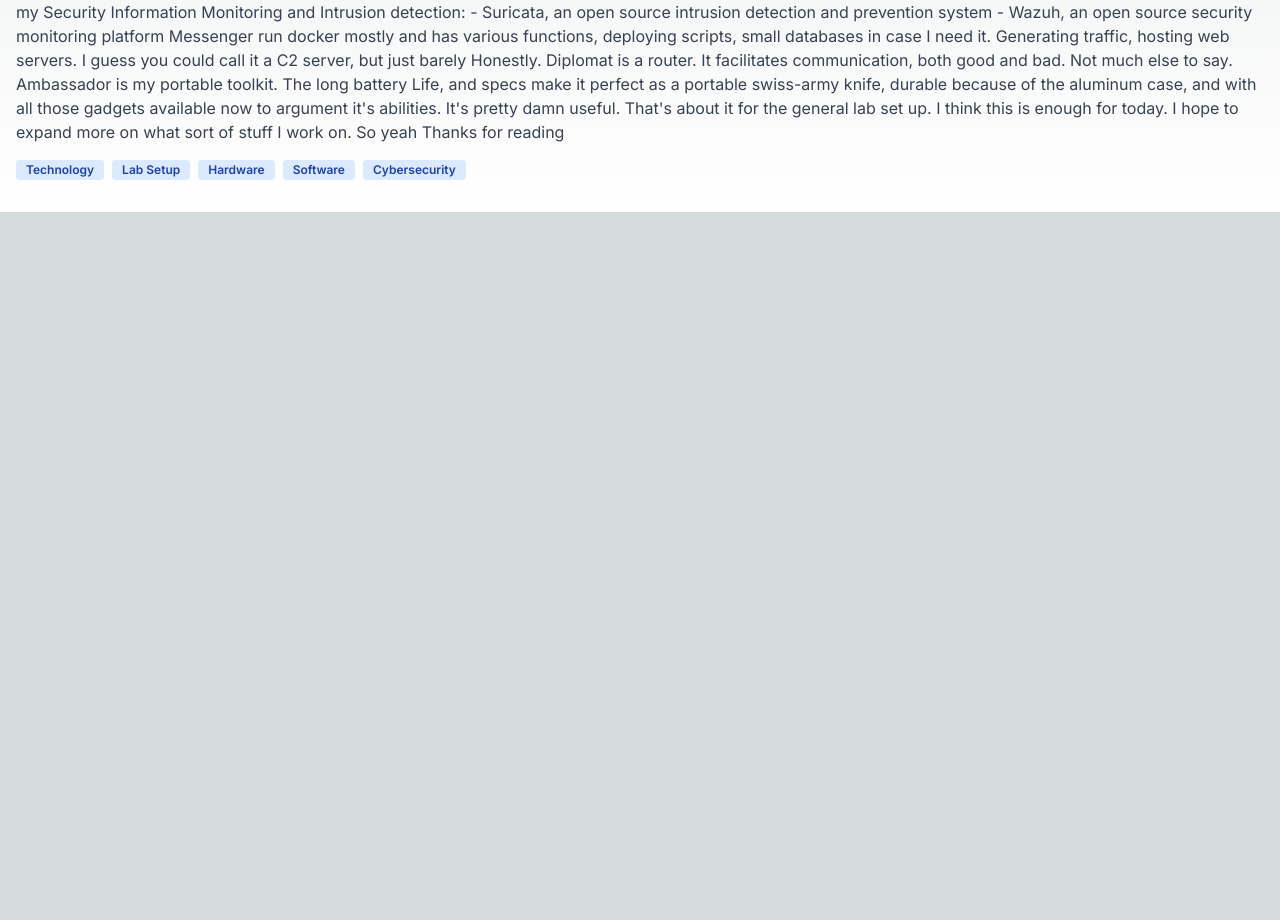
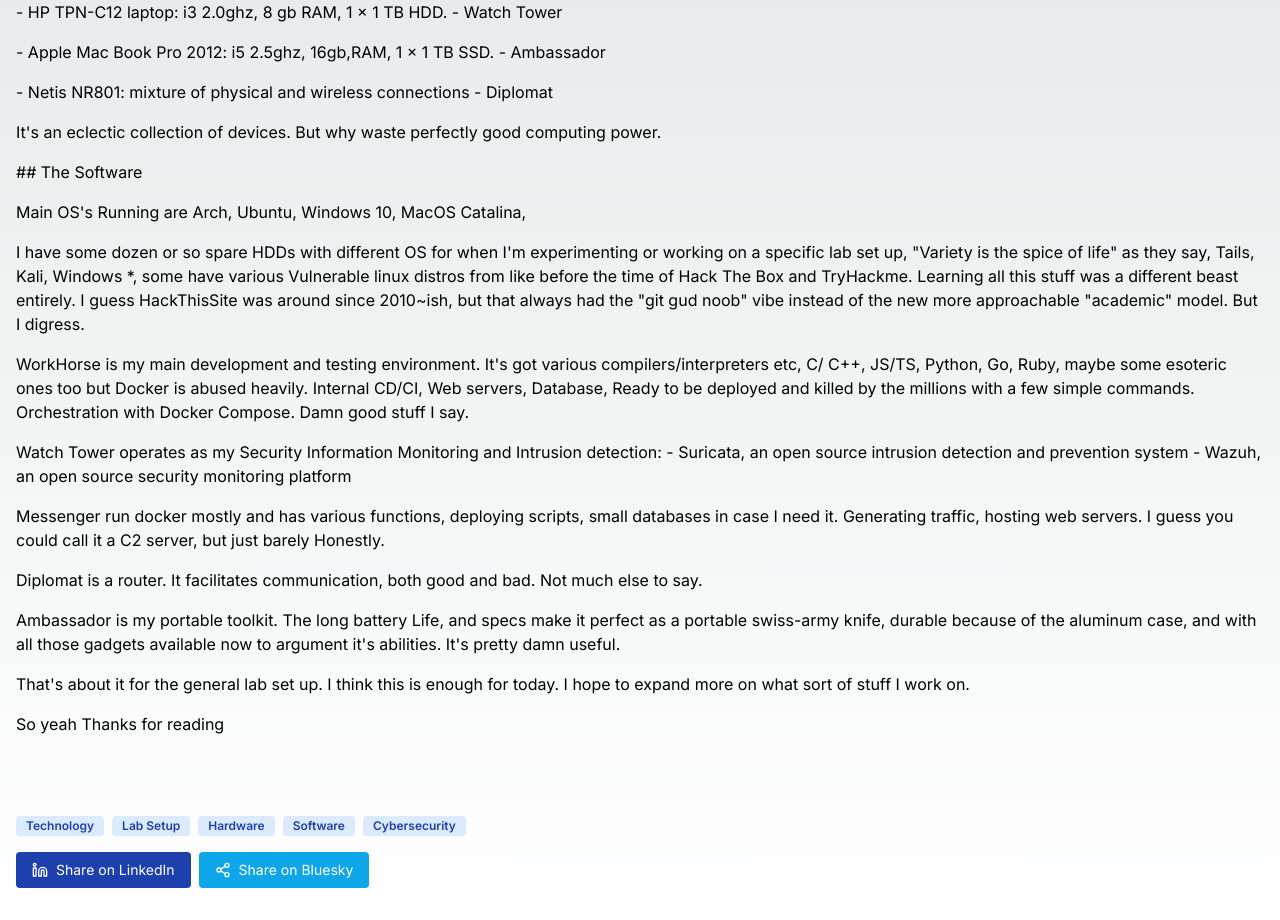
Before and after one commit to LordCat/lordcat.github.com, a Next.js app: page /blog/001 in a window 1280 px wide. Shown: the part 744-1664 px from the top of the page. Before the commit the page ends 956 px from the top, so only its background shows below. Built offline with nearby package versions, Linux system fonts and the light colour scheme.

Commit message:
Deployment Test 3

```diff
--- a/src/app/blog/[id]/ClientBlogPost.tsx
+++ b/src/app/blog/[id]/ClientBlogPost.tsx
@@ -3,6 +3,7 @@
 import React from 'react';
 import Image from 'next/image';
 import Link from 'next/link';
+import { Linkedin, Share2 } from 'lucide-react';
 
 interface BlogEntry {
   id: string;
@@ -15,6 +16,28 @@
 }
 
 const ClientBlogPost: React.FC<{ entry: BlogEntry }> = ({ entry }) => {
+  const formatContent = (content: string) => {
+    return content.split('\n\n').map((paragraph, index) => (
+      <p key={index} className="mb-4">{paragraph}</p>
+    ));
+  };
+
+  const getShareUrl = () => {
+    return `${window.location.origin}/blog/${entry.id}`;
+  };
+
+  const shareOnLinkedIn = () => {
+    const url = getShareUrl();
+    const title = encodeURIComponent(entry.title);
+    window.open(`https://www.linkedin.com/shareArticle?mini=true&url=${url}&title=${title}`, '_blank');
+  };
+
+  const shareOnBluesky = () => {
+    const url = getShareUrl();
+    const text = encodeURIComponent(`Check out this blog post: ${entry.title}\n\n${url}`);
+    window.open(`https://bsky.app/intent/compose?text=${text}`, '_blank');
+  };
+
   return (
     <div className="container mx-auto px-4 py-8">
       <Link href="/" className="text-blue-500 hover:underline mb-4 inline-block">
@@ -29,14 +52,32 @@
         height={400}
         className="w-full h-64 object-cover mb-4 rounded"
       />
-      <p className="text-gray-700 mb-4">{entry.content}</p>
-      <div className="flex flex-wrap gap-2">
+      <div className="text-white-700 mb-20 prose prose-sm sm:prose lg:prose xl:prose max-w-200">
+        {formatContent(entry.content)}
+      </div>
+      <div className="flex flex-wrap gap-2 mb-4">
         {entry.tags.map((tag, index) => (
           <span key={index} className="bg-blue-100 text-blue-800 text-xs font-semibold px-2.5 py-0.5 rounded">
             {tag}
           </span>
         ))}
       </div>
+      <div className="flex space-x-2 mt-4">
+        <button
+          onClick={shareOnLinkedIn}
+          className="flex items-center text-sm bg-blue-800 hover:bg-blue-900 text-white px-4 py-2 rounded transition-colors duration-200"
+        >
+          <Linkedin size={16} className="mr-2" />
+          Share on LinkedIn
+        </button>
+        <button
+          onClick={shareOnBluesky}
+          className="flex items-center text-sm bg-sky-500 hover:bg-sky-600 text-white px-4 py-2 rounded transition-colors duration-200"
+        >
+          <Share2 size={16} className="mr-2" />
+          Share on Bluesky
+        </button>
+      </div>
     </div>
   );
 };
--- a/src/app/components/Project_Blogs/Blog_Display.tsx
+++ b/src/app/components/Project_Blogs/Blog_Display.tsx
@@ -125,7 +125,7 @@
                       }}
                       className="flex items-center justify-center text-sm bg-green-500 hover:bg-green-600 text-white px-4 py-2 rounded transition-colors duration-200"
                     >
-                      Read Full Article
+                      Read Full Write-Up
                     </button>
                   </div>
                 ) : (
@@ -153,7 +153,7 @@
         <div className="fixed inset-0 bg-black bg-opacity-75 flex items-center justify-center z-50 p-4">
           <div
             ref={fullScreenRef}
-            className="bg-white rounded-lg p-8 max-w-4xl max-h-[90vh] overflow-y-auto relative w-full"
+            className="bg-black rounded-lg p-8 max-w-4xl max-h-[90vh] overflow-y-auto relative w-full"
           >
             <button
               onClick={closeFullScreen}
@@ -170,7 +170,7 @@
               height={300}
               className="w-full h-64 object-cover mb-4 rounded"
             />
-            <div className="text-black prose prose-sm sm:prose lg:prose-lg xl:prose-xl max-w-none">
+            <div className="text-white prose prose-sm sm:prose lg:prose-lg xl:prose-xl max-w-none">
               {formatContent(fullScreenEntry.content)}
             </div>
             <div className="flex flex-wrap gap-2 my-4">
```
